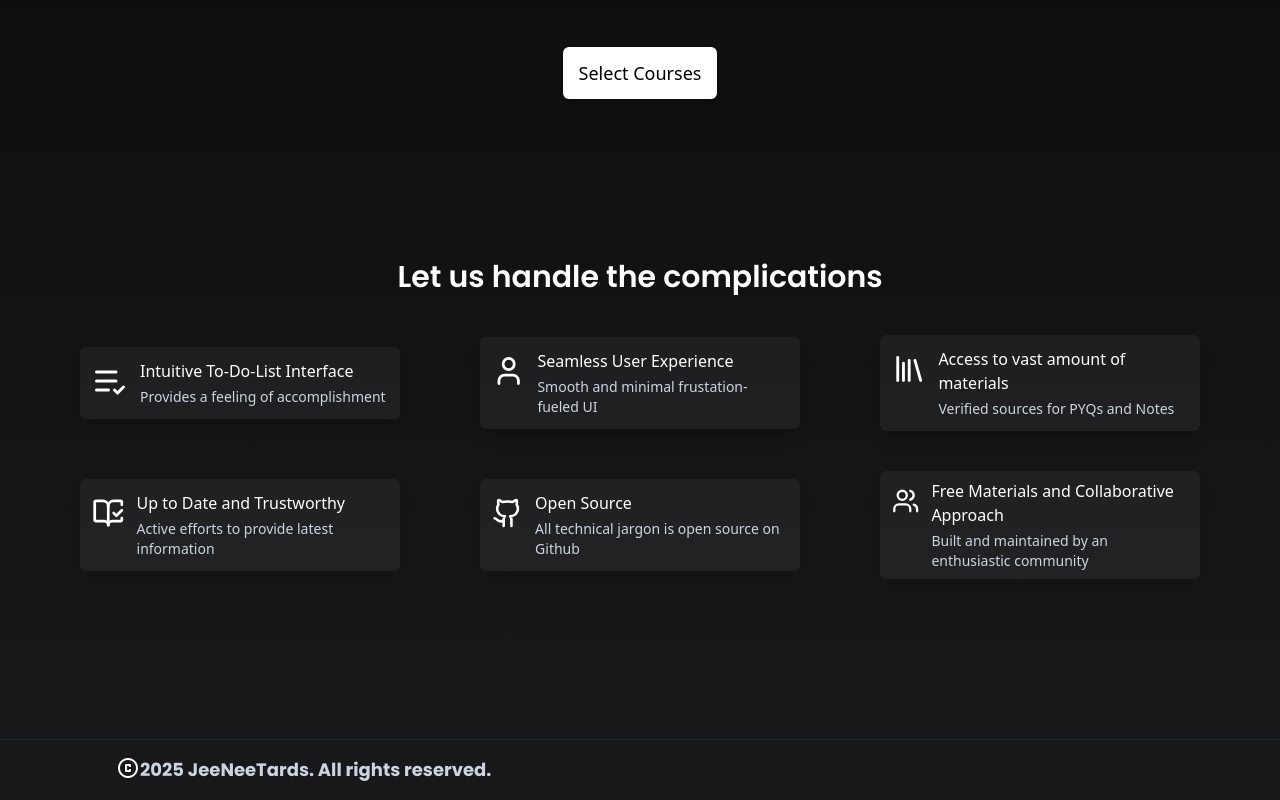
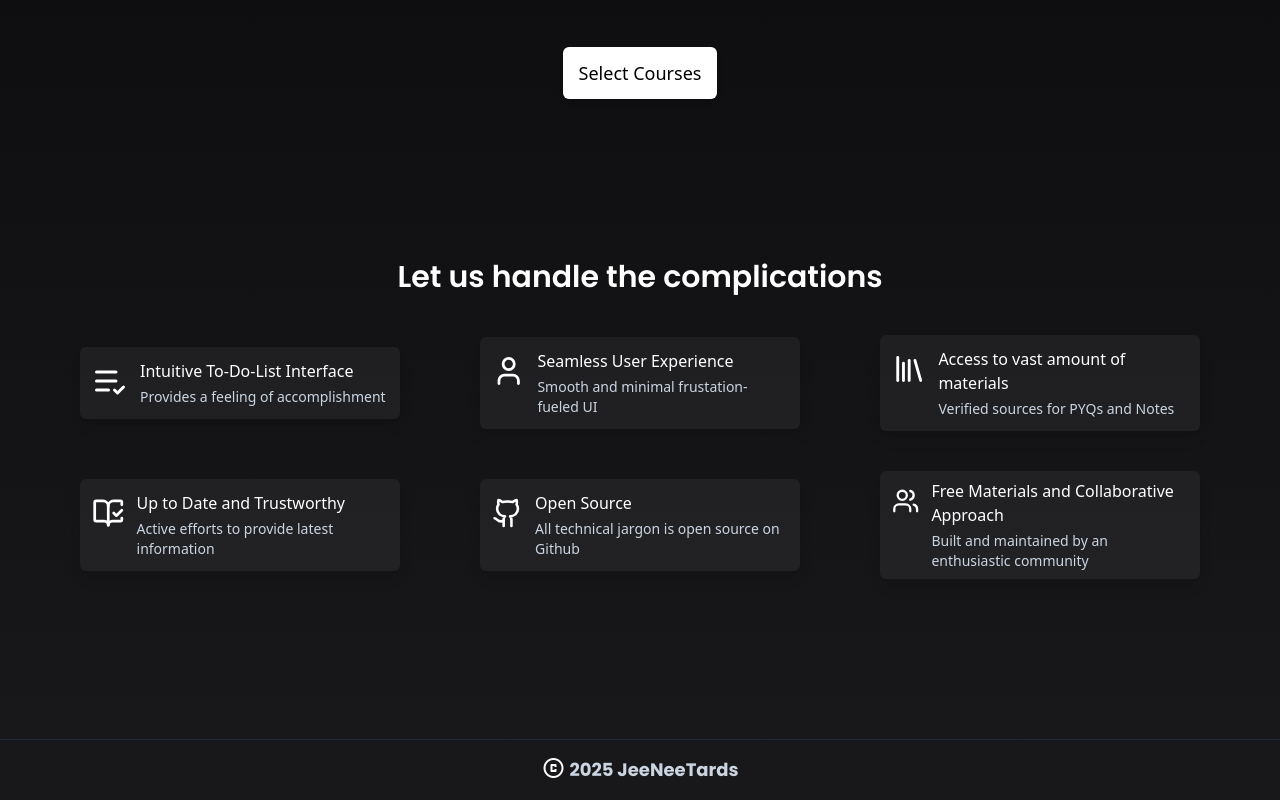
Before and after one commit to rishi0810/JeeNeeTards, a React (Vite) app: page / in a window 1280 px wide. Shown: the part 549-1349 px from the top of the page. Built offline with nearby package versions, Linux system fonts and the light colour scheme.

Commit message:
Footer issue resolve

```diff
--- a/src/component/Layout/Footer.jsx
+++ b/src/component/Layout/Footer.jsx
@@ -1,14 +1,13 @@
 import React from 'react'
 function Footer() {
   return (
-    <footer className="relative bottom-0 bg-zinc-900 text-white border-t border-slate-800 py-4 px-24 w-full">
-      <div className="flex px-5 text-center">
-      <span class="material-symbols-outlined">
+    <footer className="relative bottom-0 bg-zinc-900 text-white border-t border-slate-800 py-4 px-15 w-full">
+      <div className="flex px-5 justify-center">
+      <span className="material-symbols-outlined mr-1">
             copyright
           </span>
         <p className='text-slate-300 text-lg font-poppins font-bold'>
-
-          {new Date().getFullYear()} JeeNeeTards. All rights reserved.</p>
+          {new Date().getFullYear()} JeeNeeTards</p>
       </div>
     </footer>
   )
```
